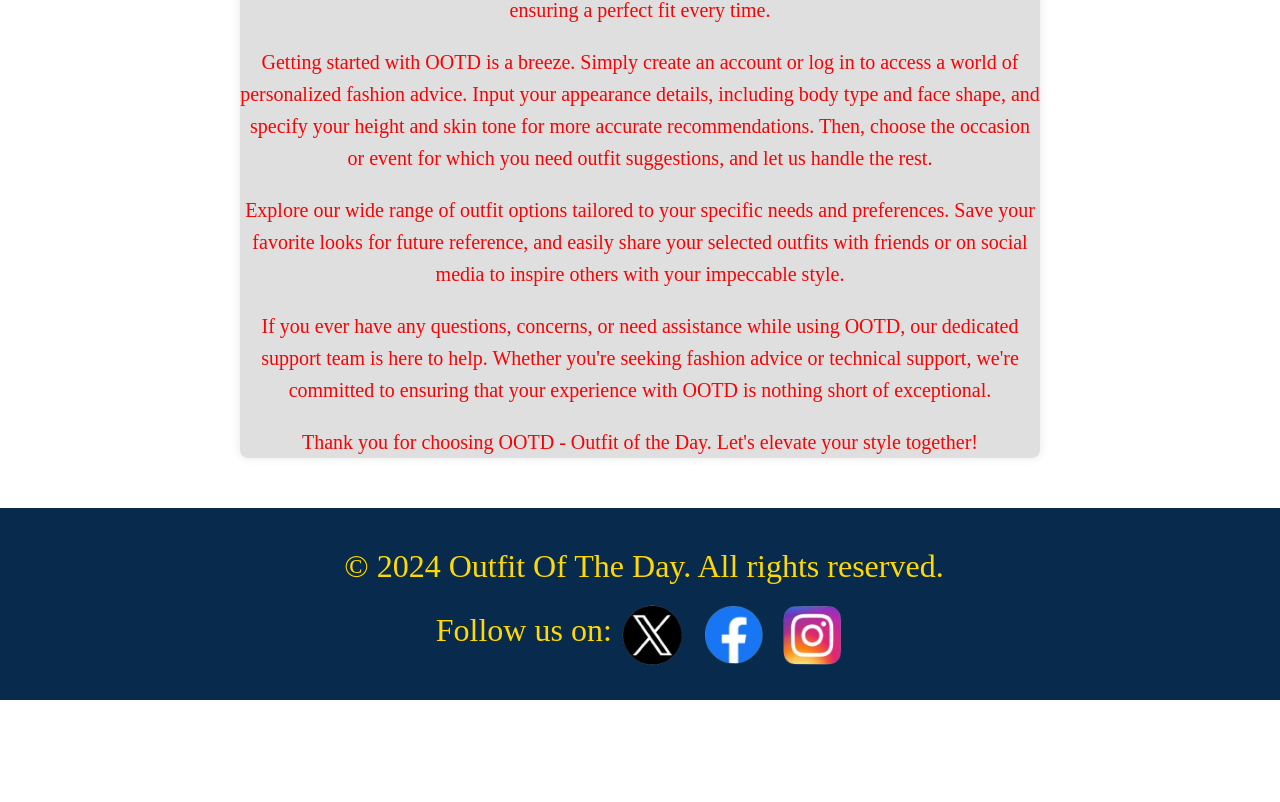
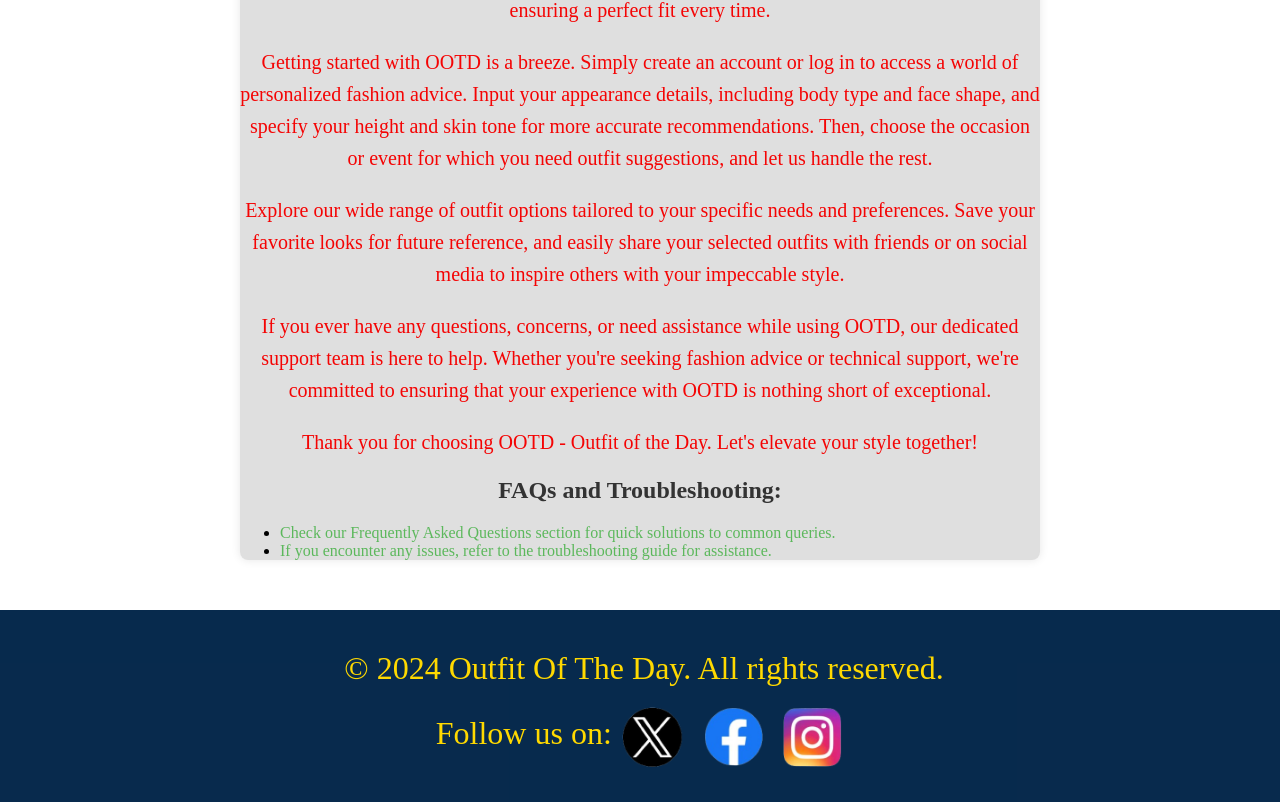
Before and after one commit to kalviumcommunity/S51_Jaswant_Capstone_OOTD, a React (Vite) app in the folder client/: page /about in a window 1280 px wide. Shown: the part 608-1410 px from the top of the page. Before the commit the page ends 1308 px from the top, so only its background shows below. Built offline with nearby package versions, Linux system fonts and the light colour scheme.

Commit message:
added faq

```diff
--- a/client/src/Components/About.jsx
+++ b/client/src/Components/About.jsx
@@ -12,6 +12,17 @@ const About = () => {
             <p className="about-paragraph">Explore our wide range of outfit options tailored to your specific needs and preferences. Save your favorite looks for future reference, and easily share your selected outfits with friends or on social media to inspire others with your impeccable style.</p>
             <p className="about-paragraph">If you ever have any questions, concerns, or need assistance while using OOTD, our dedicated support team is here to help. Whether you're seeking fashion advice or technical support, we're committed to ensuring that your experience with OOTD is nothing short of exceptional.</p>
             <p className="about-paragraph">Thank you for choosing OOTD - Outfit of the Day. Let's elevate your style together!</p>
+
+            {/* FAQ Section */}
+            <h2 className="faq-heading">FAQs and Troubleshooting:</h2>
+            <ul className="faq-list">
+                <li>
+                    <a href="#faq">Check our Frequently Asked Questions section for quick solutions to common queries.</a>
+                </li>
+                <li>
+                    <a href="#troubleshooting">If you encounter any issues, refer to the troubleshooting guide for assistance.</a>
+                </li>
+            </ul>
         </div>
     );
 };
```
